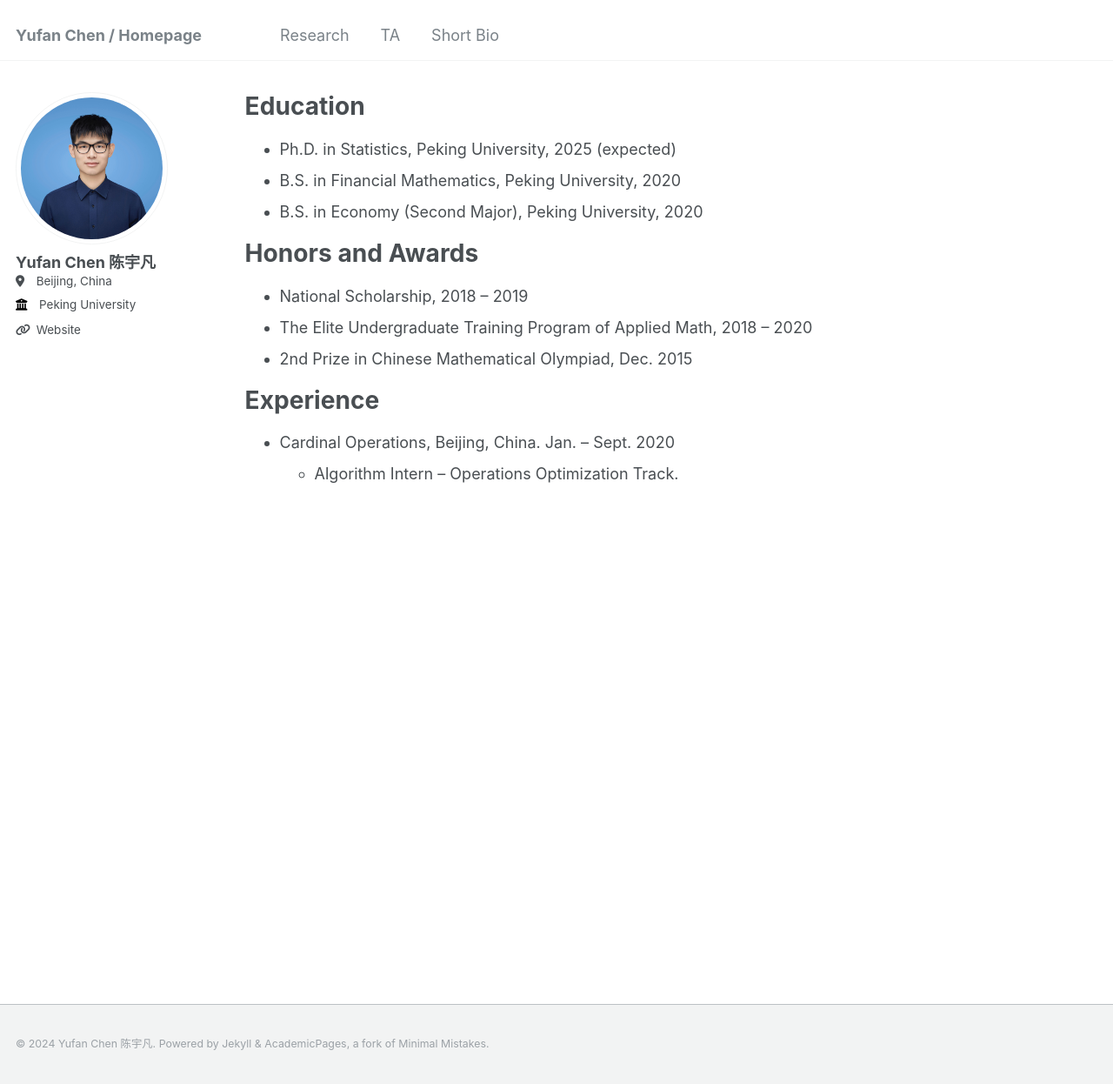
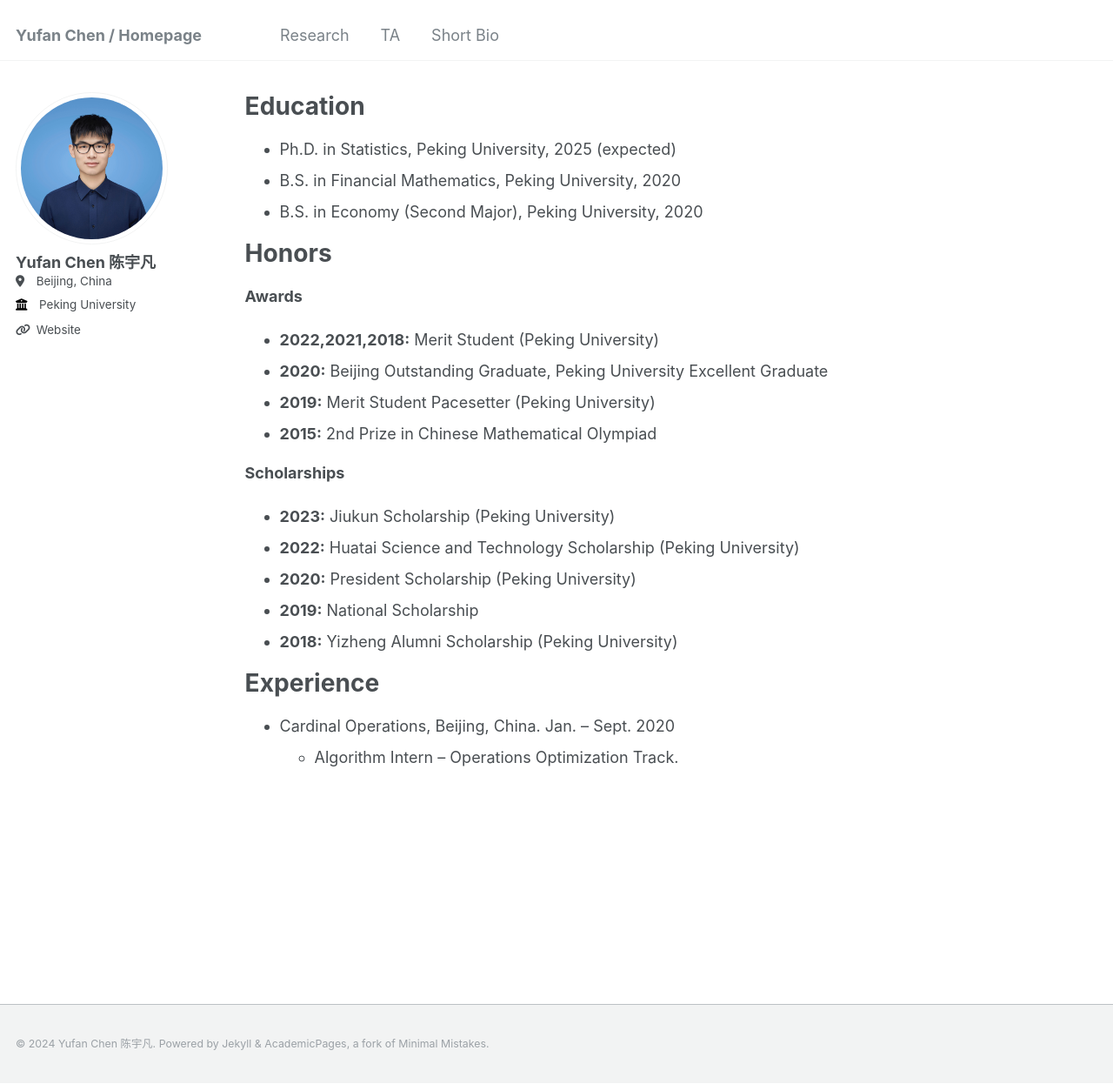
Before and after one commit to YuwanIvan/yuwanivan.github.io, a Jekyll site: the page built from _pages/cv.md, in a window 1280 px wide and 1246 px high. Shown: the whole window at 87% size. Built offline with Jekyll 4.4.1, drawn with Linux system fonts in a browser that asks for light colours.

Commit message:
Update cv.md

```diff
--- a/_pages/cv.md
+++ b/_pages/cv.md
@@ -16,11 +16,20 @@ Education
 * B.S. in Economy (Second Major), Peking University, 2020
 
 
-Honors and Awards
+Honors
 ======
-* National Scholarship, 2018 -- 2019
-* The Elite Undergraduate Training Program of Applied Math, 2018 -- 2020
-* 2nd Prize in Chinese Mathematical Olympiad, Dec. 2015
+**Awards**
+* **2022,2021,2018:** Merit Student (Peking University)
+* **2020:** Beijing Outstanding Graduate, Peking University Excellent Graduate
+* **2019:** Merit Student Pacesetter (Peking University)
+* **2015:** 2nd Prize in Chinese Mathematical Olympiad
+
+**Scholarships**
+* **2023:** Jiukun Scholarship (Peking University)
+* **2022:** Huatai Science and Technology Scholarship (Peking University)
+* **2020:** President Scholarship (Peking University)
+* **2019:** National Scholarship
+* **2018:** Yizheng Alumni Scholarship (Peking University)
 
 
 Experience
```
